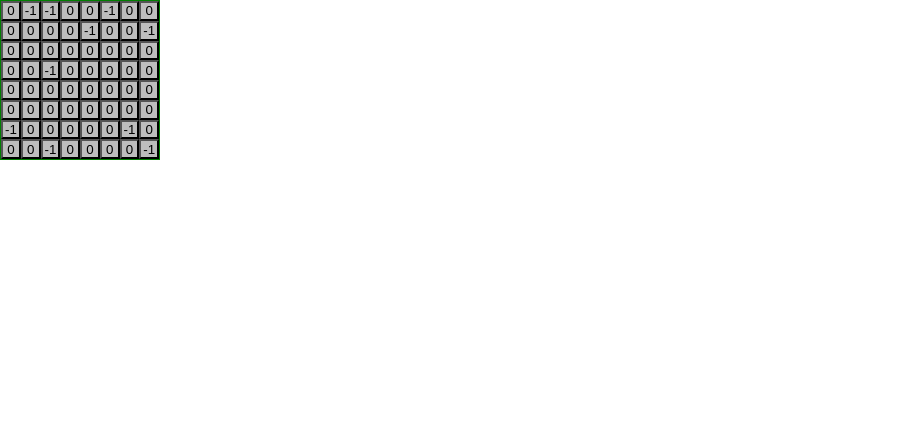
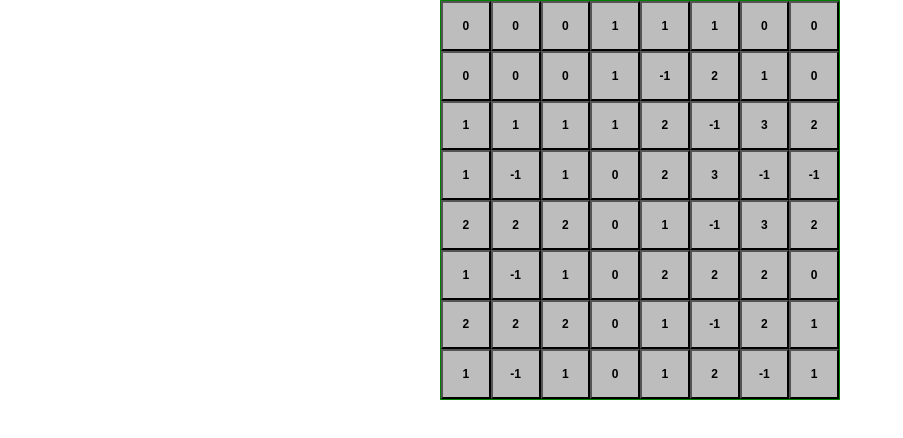
Before and after one commit to min9120/minesweeper-game, a React (Create React App) app: page / in a window 1280 px wide. Shown: the top 438 px of the page, without its empty margins (0-903 px from the left). Built offline with nearby package versions, Linux system fonts and the light colour scheme.

Commit message:
[feat] 주변 지뢰 갯수 체크 로직 구현 및 페이지 wrapper

```diff
--- a/src/components/board.tsx
+++ b/src/components/board.tsx
@@ -3,30 +3,73 @@ import styled from 'styled-components';
 
 function Board() {
   const WIDTH: number = 8;
-  const TOTAL_CELL: number = WIDTH * WIDTH;
   const TOTAL_MINE: number = 10;
-  const mineMap = new Array(TOTAL_CELL).fill(0);
+  const mineMap = Array.from(Array(WIDTH), () => Array(WIDTH).fill(0));
 
   function getRandomInt(max: number) {
     return Math.floor(Math.random() * max);
   }
+  function initRandomMine() {
+    for (let i = 0; i < TOTAL_MINE; i++) {
+      const randomIntX = getRandomInt(WIDTH);
+      const randomIntY = getRandomInt(WIDTH);
 
-  for (let i = 0; i < TOTAL_MINE; i++) {
-    const randomInt = getRandomInt(TOTAL_CELL);
+      if (mineMap[randomIntX][randomIntY] === -1) {
+        i--;
+        continue;
+      }
 
-    if (mineMap[randomInt] === -1) {
-      i--;
-      continue;
+      mineMap[randomIntX][randomIntY] = -1;
     }
+  }
+  function initMineMap() {
+    for (let x = 0; x < WIDTH; x++) {
+      for (let y = 0; y < WIDTH; y++) {
+        let mineCount: number = 0;
+        if (mineMap[x][y] === -1) continue;
+        // 윗줄
+        if (x > 0) {
+          mineMap[x - 1][y] === -1 ? mineCount++ : null;
+          if (y > 0) {
+            mineMap[x - 1][y - 1] === -1 ? mineCount++ : null;
+          }
+          if (y < WIDTH - 1) {
+            mineMap[x - 1][y + 1] === -1 ? mineCount++ : null;
+          }
+        }
+        // 왼쪽
+        if (y > 0) {
+          mineMap[x][y - 1] === -1 ? mineCount++ : null;
+        }
+        // 오른쪽
+        if (y < WIDTH - 1) {
+          mineMap[x][y + 1] === -1 ? mineCount++ : null;
+        }
+        // 아랫줄
+        if (x < WIDTH - 1) {
+          mineMap[x + 1][y] === -1 ? mineCount++ : null;
+          if (y > 0) {
+            mineMap[x + 1][y - 1] === -1 ? mineCount++ : null;
+          }
+          if (y < WIDTH - 1) {
+            mineMap[x + 1][y + 1] === -1 ? mineCount++ : null;
+          }
+        }
 
-    mineMap[randomInt] = -1;
+        mineMap[x][y] = mineCount;
+      }
+    }
   }
 
+  initRandomMine();
+  initMineMap();
   return (
     <Wrapper>
-      {mineMap.map((el, index) => {
-        return <Cell key={`${index}-${el}`}>{el}</Cell>;
-      })}
+      {mineMap.map((elements) =>
+        elements.map((el, index) => {
+          return <Cell key={`${index}-${el}`}>{el}</Cell>;
+        }),
+      )}
     </Wrapper>
   );
 }
@@ -36,12 +79,14 @@ const Wrapper = styled.div`
   display: grid;
   grid-template-columns: repeat(8, 1fr);
   grid-template-rows: repeat(8, 1fr);
-  width: 160px;
-  height: 160px;
+  width: 400px;
+  height: 400px;
   border: solid 1px green;
 `;
 const Cell = styled.button`
   width: 100%;
   height: 100%;
   background-color: #bdbdbd;
+  font-size: 12px;
+  font-weight: bold;
 `;
--- a/src/pages/index.tsx
+++ b/src/pages/index.tsx
@@ -1,8 +1,21 @@
 import * as React from 'react';
+import styled from 'styled-components';
 import Board from '../components/board';
 
 function MainPage() {
-  return <Board></Board>;
+  return (
+    <Wrapper>
+      <Board></Board>
+    </Wrapper>
+  );
 }
 
 export default MainPage;
+
+const Wrapper = styled.div`
+  width: 100%;
+  height: 100%;
+  display: flex;
+  align-items: center;
+  justify-content: center;
+`;
```
